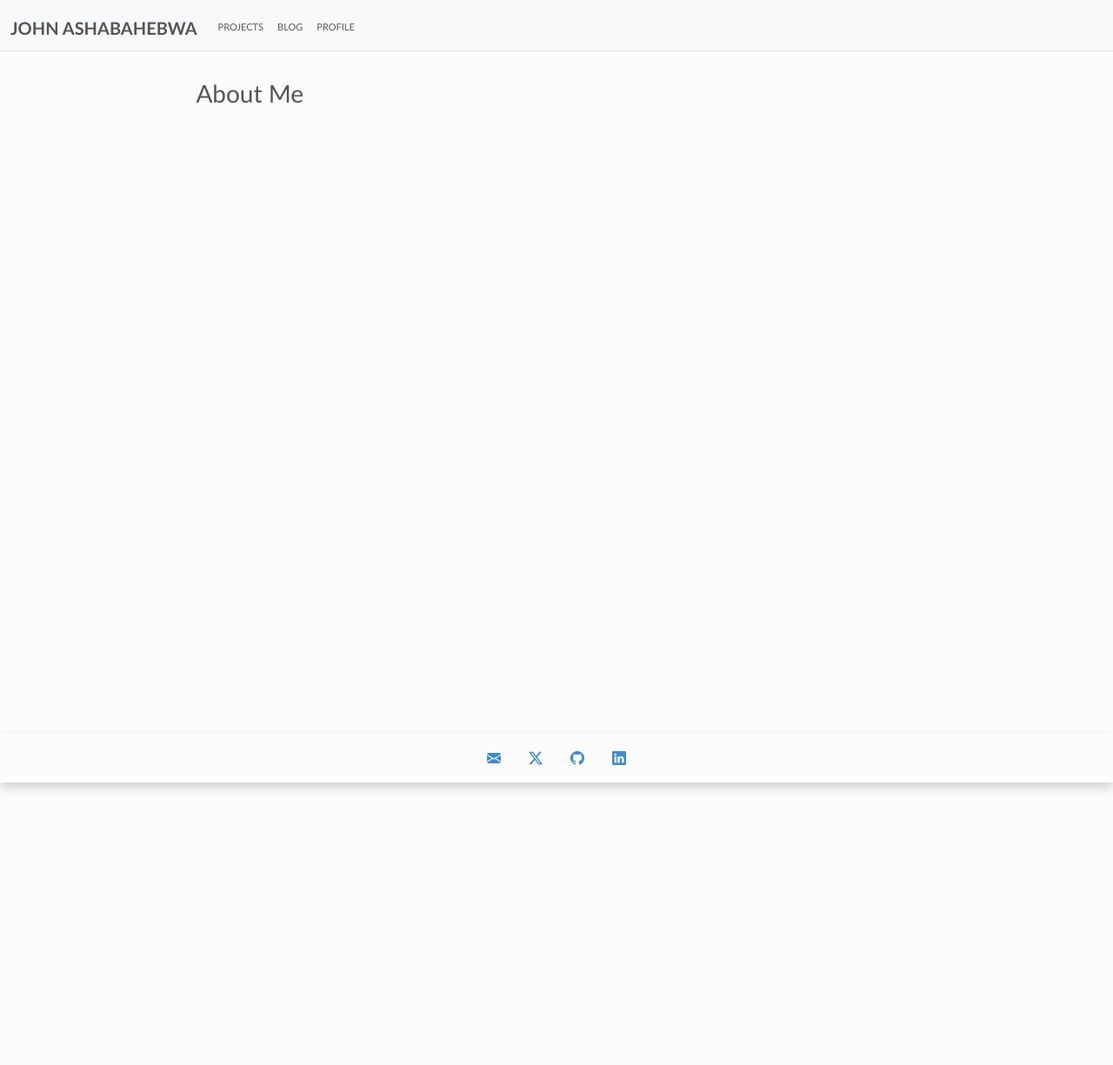
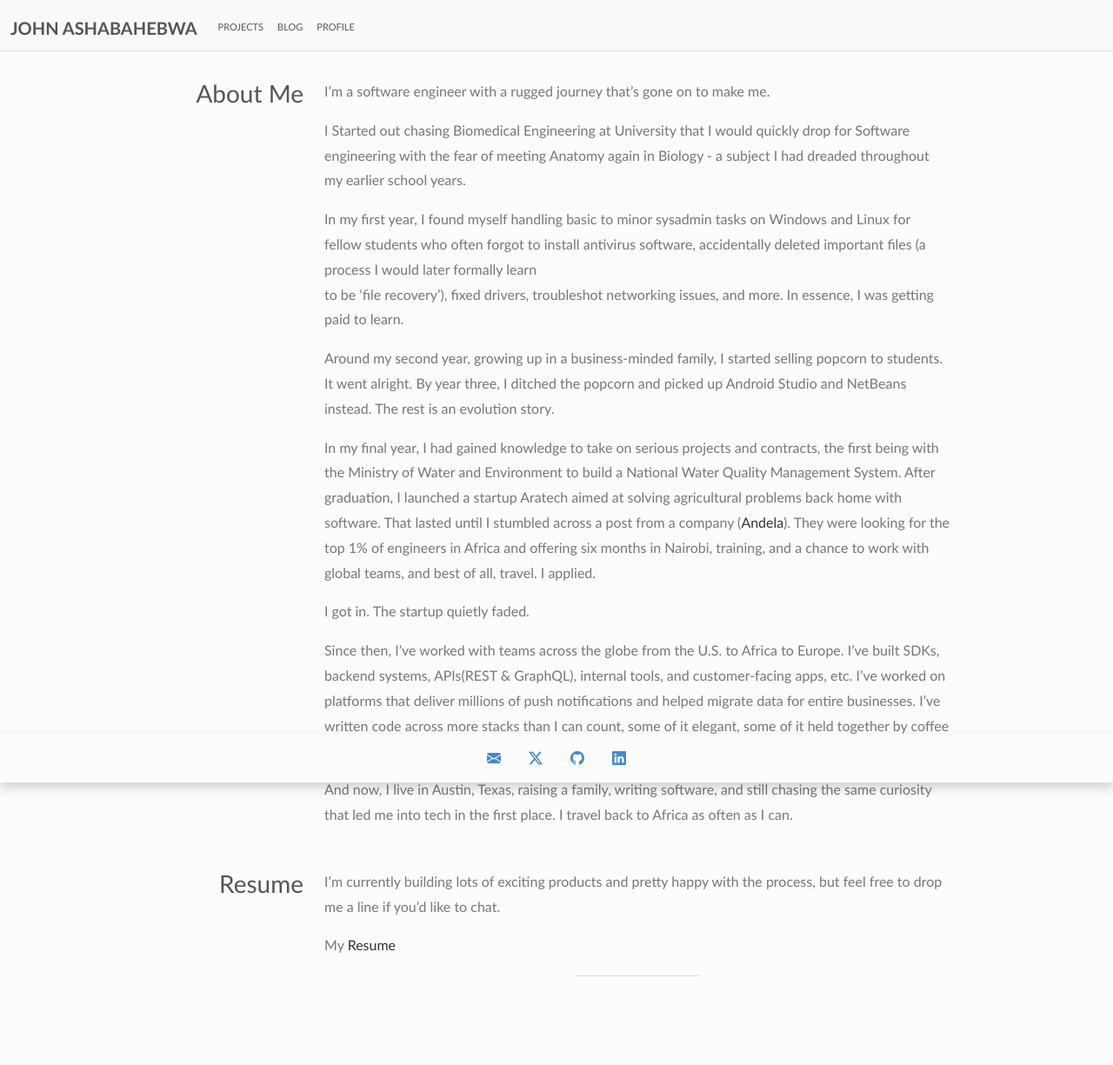
Before and after one commit to Ashaba/Ashaba.github.io, a Jekyll site: the page built from profile.md, in a window 1280 px wide. Shown: the whole page at 87% size. Built offline with Jekyll 4.4.1, drawn with Linux system fonts in a browser that asks for light colours.

Commit message:
Adds the profile details as well as the resume

```diff
--- a/_config.yml
+++ b/_config.yml
@@ -1,6 +1,5 @@
 title: John Ashabahebwa
-#email: me@johnashabahebwa.com
-email: jashaba@live.com
+email: me@johnashabahebwa.com
 keywords:
   - john ashaba
   - john ashabahebwa
--- a/_includes/about.md
+++ b/_includes/about.md
@@ -0,0 +1,27 @@
+I'm a software engineer with a rugged journey that's gone on to make me.
+
+I Started out chasing Biomedical Engineering at University that I would quickly drop for Software engineering with the
+fear of meeting Anatomy again in Biology - a subject I had dreaded throughout my earlier school years.
+
+In my first year, I found myself handling basic to minor sysadmin tasks on Windows and Linux for fellow students who
+often forgot to install antivirus software, accidentally deleted important files (a process I would later formally learn
+to be 'file recovery'), fixed drivers, troubleshot networking issues, and more. In essence, I was getting paid to learn.
+
+Around my second year, growing up in a business-minded family, I started selling popcorn to students. It went alright.
+By year three, I ditched the popcorn and picked up Android Studio and NetBeans instead. The rest is an evolution story.
+
+In my final year, I had gained knowledge to take on serious projects and contracts, the first being with the
+Ministry of Water and Environment to build a National Water Quality Management System.
+After graduation, I launched a startup Aratech aimed at solving agricultural problems back home with software.
+That lasted until I stumbled across a post from a company ([Andela](https://www.andela.com){:target="_blank"}). They were looking for the
+top 1% of engineers in Africa and offering six months in Nairobi, training, and a chance to work with global teams, and
+best of all, travel. I applied.
+> I got in. The startup quietly faded.
+
+Since then, I’ve worked with teams across the globe from the U.S. to Africa to Europe. I’ve built SDKs, backend
+systems, APIs(REST & GraphQL), internal tools, and customer-facing apps, etc. I’ve worked on platforms that deliver
+millions of push notifications and helped migrate data for entire businesses. I’ve written code across more stacks than
+I can count, some of it elegant, some of it held together by coffee and sheer luck.
+
+And now, I live in Austin, Texas, raising a family, writing software, and still chasing the same curiosity that led me
+into tech in the first place. I travel back to Africa as often as I can.
--- /dev/null
+++ b/_includes/resume-intro.md
@@ -0,0 +1,5 @@
+I'm currently building lots of exciting products and pretty happy with the process, but feel free to drop me a line if you'd like to chat.
+
+My [Resume](/resume)
+
+---
--- /dev/null
+++ b/_sass/_resume.scss
@@ -0,0 +1,6 @@
+$blue: #428bca;
+/* Links
+================================================== */
+a, a:visited { color: #333; text-decoration: underline; outline: 0; }
+a:hover, a:focus { color: $blue; }
+p a, p a:visited { line-height: inherit; }
--- a/assets/main.scss
+++ b/assets/main.scss
@@ -4,5 +4,6 @@
 
 @import "bootstrap/bootstrap"; // Bootstrap  v5.3.3
 @import "_main";
+@import "_resume";
 @import "syntax-highlighting";
 @import "bootstrap-icons";
--- a/profile.md
+++ b/profile.md
@@ -9,4 +9,8 @@ permalink: /profile
     <div class="col-sm-3 left"><h3><a href="#about">About Me</a></h3></div>
     <div class="col-sm-8 right" markdown="1">{% include about.md %}</div>
   </div>
+  <div class="row" id="about">
+    <div class="col-sm-3 left"><h3><a href="#about">Resume</a></h3></div>
+    <div class="col-sm-8 right" markdown="1">{% include resume-intro.md %}</div>
+  </div>
 </div>
```
Also changed, not shown: _data/resume/certificate.yml (added, +7 -0 lines), _data/resume/education.yml (added, +11 -0 lines), _data/resume/experience.yml (added, +42 -0 lines), _data/resume/skills.yml (added, +36 -0 lines), _includes/resume/certificate.html (added, +11 -0 lines), _includes/resume/education.html (added, +13 -0 lines), _includes/resume/experience.html (added, +19 -0 lines), _includes/resume/header.html (added, +9 -0 lines), _includes/resume/skills.html (added, +19 -0 lines), _includes/resume/summary.html (added, +8 -0 lines), _layouts/resume.html (added, +24 -0 lines), resume.html (added, +8 -0 lines).
